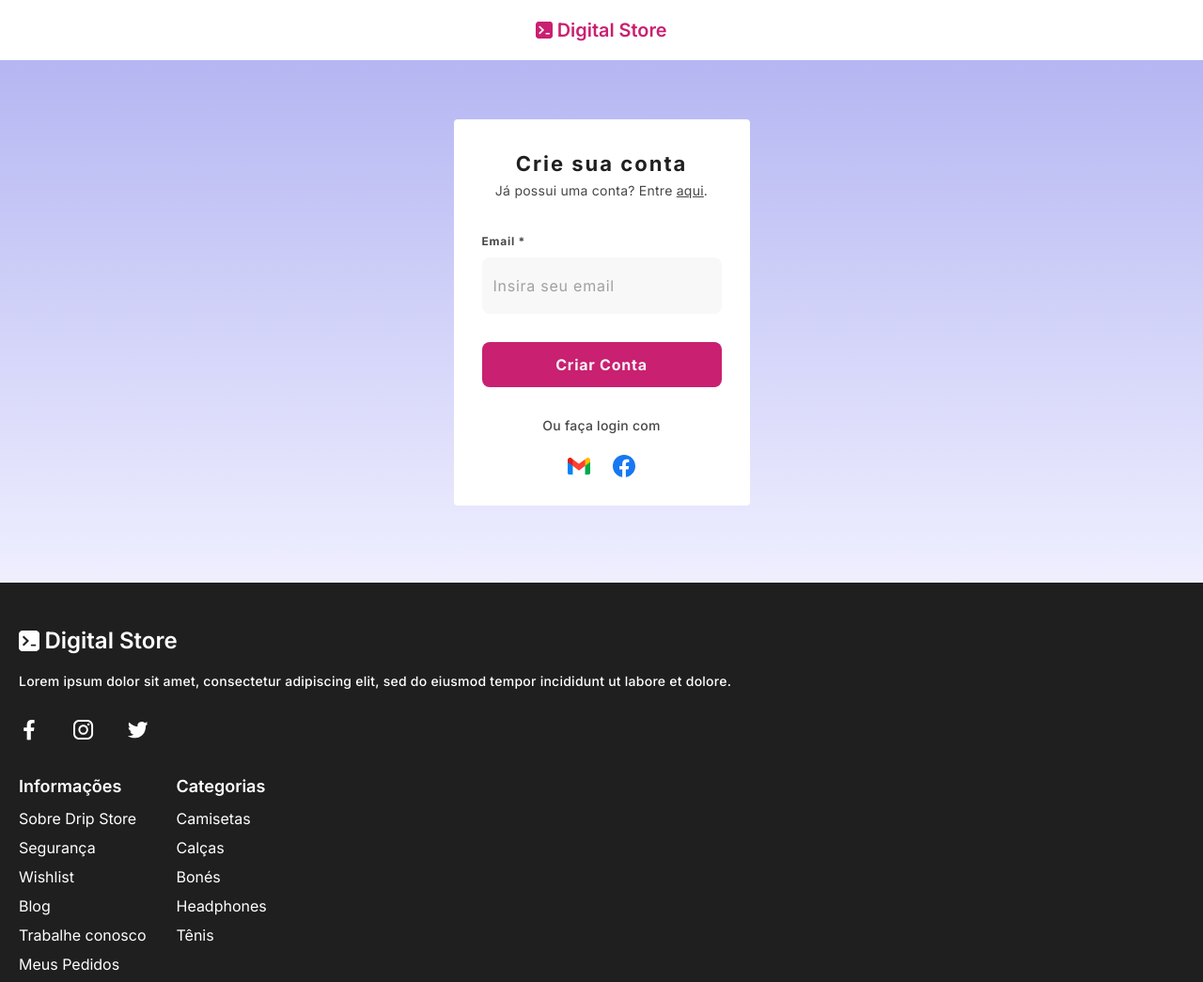
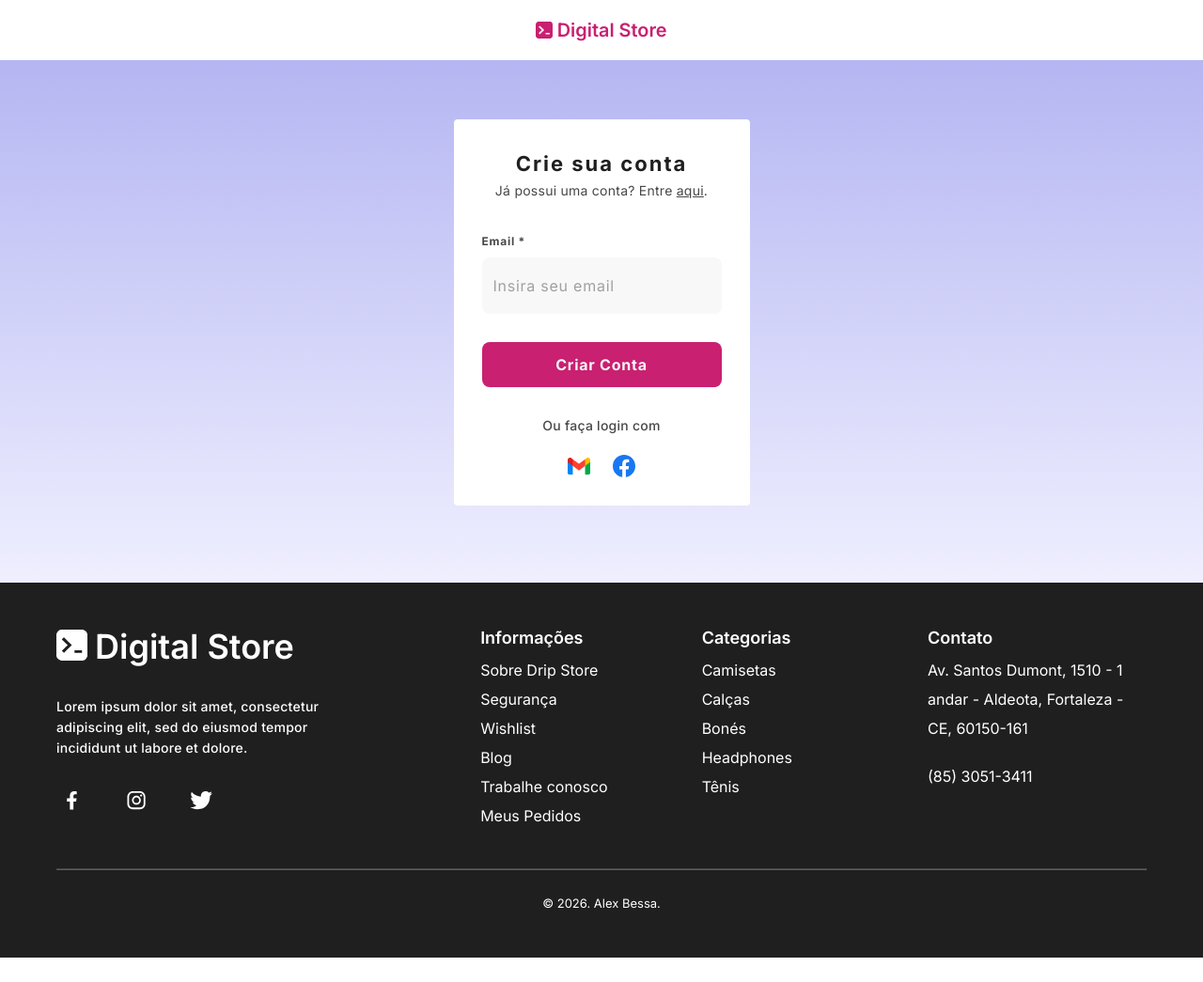
Before and after one commit to alexgeracaotech/digital-store-fs57, a plain HTML site: page index.html in a window 1280 px wide. Shown: the top 1045 px of the page at 94% size. After the commit the page ends 1019 px from the top, so only its background shows below. Drawn offline with Linux system fonts and the light colour scheme.

Commit message:
style: add responsive styling in footer

```diff
--- a/index.html
+++ b/index.html
@@ -8,8 +8,12 @@
       content="width=device-width, initial-scale=1.0"
     />
     <link
+    rel="stylesheet"
+    href="./style.css"
+    />
+    <link
       rel="stylesheet"
-      href="./style.css"
+      href="./responsive.css"
     />
     <title>Digital Store</title>
   </head>
@@ -60,7 +64,7 @@
     <footer>
       <div class="top">
         <div class="social">
-          <a href="#">
+          <a class="logo-footer" href="#">
             <img src="./logo-white.svg" alt="digital store white logo" />
             <span>Digital Store</span>
           </a>
--- /dev/null
+++ b/responsive.css
@@ -0,0 +1,200 @@
+@media (width >=400px) {
+    footer {
+        padding: 50px 40px 46px;
+
+        .top {
+            .more {
+                justify-content: space-between;
+            }
+        }
+    }
+}
+
+@media (width >=450px) {
+    footer {
+        padding: 50px 50px 46px;
+    }
+}
+
+@media (width >=480px) {
+    footer {
+        padding: 50px 60px 46px;
+    }
+}
+
+@media (width >=520px) {
+    footer {
+        padding: 50px 70px 46px;
+    }
+}
+
+@media (width >=600px) {
+    footer {
+        .top {
+            .more {
+                flex-direction: column;
+
+                .information,
+                .category {
+                    ul {
+                        display: grid;
+                        grid-template-columns: 1fr 1fr 1fr;
+                        column-gap: 27.5px;
+
+                        a {
+                            display: block;
+                        }
+                    }
+                }
+            }
+        }
+    }
+}
+
+@media (width >=700px) {
+    footer {
+        .top {
+            .social {
+                p {
+                    max-width: 600px;
+                }
+            }
+
+            .contact {
+                max-width: 100%;
+
+                span {
+                    margin-top: 20px;
+                }
+            }
+        }
+    }
+}
+
+@media (width >=820px) {
+    footer {
+        .top {
+            .social {
+                display: grid;
+                grid-template-columns: 300px 1fr;
+
+                a {
+                    align-items: start;
+                }
+
+                p {
+                    margin-bottom: 0;
+                    max-width: 307px;
+                }
+            }
+        }
+    }
+}
+
+@media (width >=900px) {
+    footer {
+        padding: 50px 100px 46px;
+
+        .top {
+            display: grid;
+            grid-template-columns: 1fr 1fr;
+            column-gap: 100px;
+            position: relative;
+
+            .social {
+                display: flex;
+                flex-direction: column;
+                gap: 35px;
+
+                a {
+                    gap: 8px;
+
+                    img {
+                        width: 33px;
+                    }
+
+                    span {
+                        font-size: 36px;
+                    }
+                }
+
+
+                ul {
+                    position: absolute;
+                    bottom: 10px;
+                    right: 0;
+
+                    img {
+                        height: 33px;
+                        width: 33px;
+                    }
+                }
+            }
+
+            .more {
+                flex-direction: row;
+                justify-content: space-between;
+
+                .information,
+                .category {
+                    ul {
+                        display: flex;
+                        flex-direction: column;
+                    }
+                }
+            }
+        }
+    }
+}
+
+@media (width >= 1100px) {
+    footer {
+        padding: 50px 50px 46px;
+
+        .top {
+            display: flex;
+            flex-direction: row;
+            justify-content: space-between;
+
+            .social {
+                a {
+                    margin: 0;
+                }
+
+                ul {
+                    position: static;
+
+                    img {
+                        height: 20px;
+                    }
+                }
+            }
+
+            .more {
+                gap: 30px;
+            }
+
+            .contact {
+                max-width: 233px;
+            }
+        }
+    }
+}
+
+@media (width >= 1200px) {
+    footer {
+        padding: 50px 60px 46px;
+
+        .top {
+            .more {
+                gap: 100px;
+            }
+        }
+    }
+}
+
+@media (width >= 1300px) {
+    footer {
+        padding: 50px 100px 46px;
+    }
+}
--- a/style.css
+++ b/style.css
@@ -176,6 +176,7 @@ footer {
         line-height: 22px;
         letter-spacing: .25px;
         margin-bottom: 30px;
+        max-width: 307px;
       }
 
       ul {
@@ -208,6 +209,8 @@ footer {
     }
 
     .contact {
+      max-width: 281px;
+
       h2 {
         font-weight: 600;
         font-size: 18px;
```
